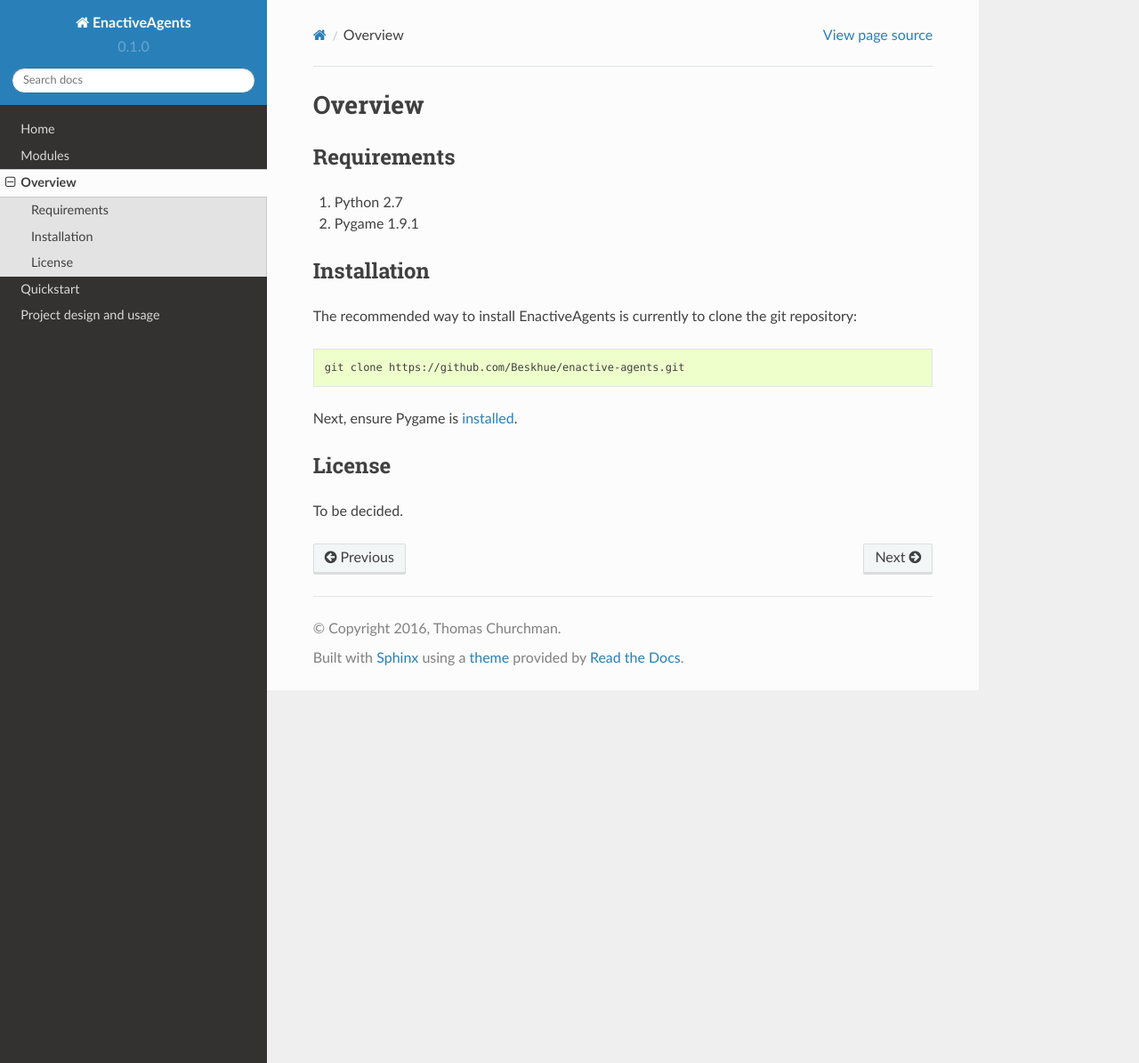
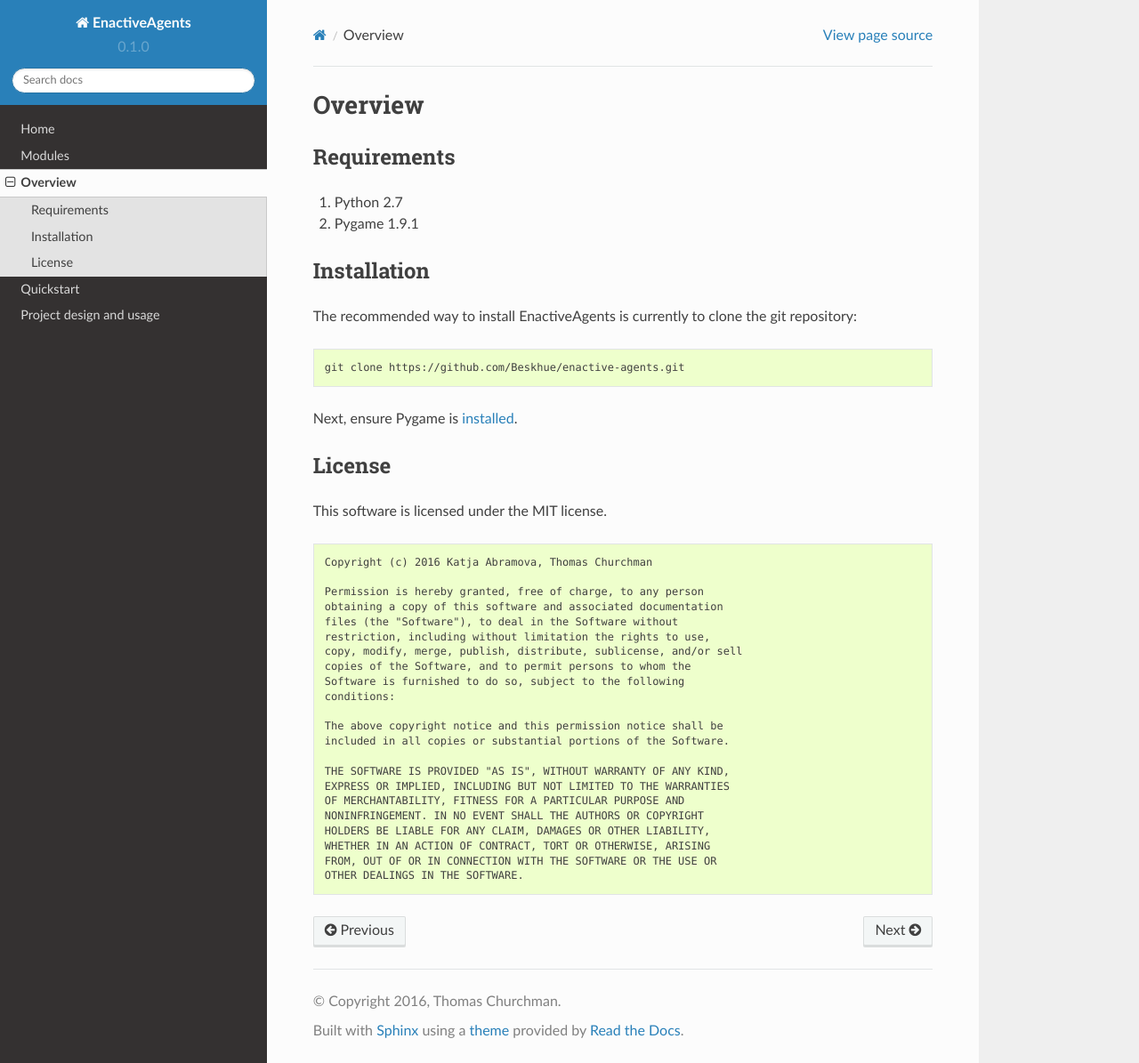
Before and after one commit to Beskhue/enactive-agents, a Sphinx documentation site: the page built from docs/overview.rst, in a window 1280 px wide and 1195 px high. Shown: the whole window at 89% size. Built offline with Sphinx 7.4.7 and the Read the Docs theme 2.0.0, drawn with Linux system fonts in a browser that asks for light colours; pages that are not in the unit, such as notebooks, are missing from menus.

Commit message:
Add license to documentation.

```diff
--- a/docs/overview.rst
+++ b/docs/overview.rst
@@ -24,4 +24,29 @@
 License
 =======
 
-To be decided.
+This software is licensed under the MIT license.
+
+.. code-block:: none
+
+    Copyright (c) 2016 Katja Abramova, Thomas Churchman
+
+    Permission is hereby granted, free of charge, to any person
+    obtaining a copy of this software and associated documentation
+    files (the "Software"), to deal in the Software without
+    restriction, including without limitation the rights to use,
+    copy, modify, merge, publish, distribute, sublicense, and/or sell
+    copies of the Software, and to permit persons to whom the
+    Software is furnished to do so, subject to the following
+    conditions:
+
+    The above copyright notice and this permission notice shall be
+    included in all copies or substantial portions of the Software.
+
+    THE SOFTWARE IS PROVIDED "AS IS", WITHOUT WARRANTY OF ANY KIND,
+    EXPRESS OR IMPLIED, INCLUDING BUT NOT LIMITED TO THE WARRANTIES
+    OF MERCHANTABILITY, FITNESS FOR A PARTICULAR PURPOSE AND
+    NONINFRINGEMENT. IN NO EVENT SHALL THE AUTHORS OR COPYRIGHT
+    HOLDERS BE LIABLE FOR ANY CLAIM, DAMAGES OR OTHER LIABILITY,
+    WHETHER IN AN ACTION OF CONTRACT, TORT OR OTHERWISE, ARISING
+    FROM, OUT OF OR IN CONNECTION WITH THE SOFTWARE OR THE USE OR
+    OTHER DEALINGS IN THE SOFTWARE.
```
Also changed, not shown: docs/experiment.agentprogram.agentprogram.rst (added, +7 -0 lines), docs/experiment.agentprogram.rst (added, +14 -0 lines).
